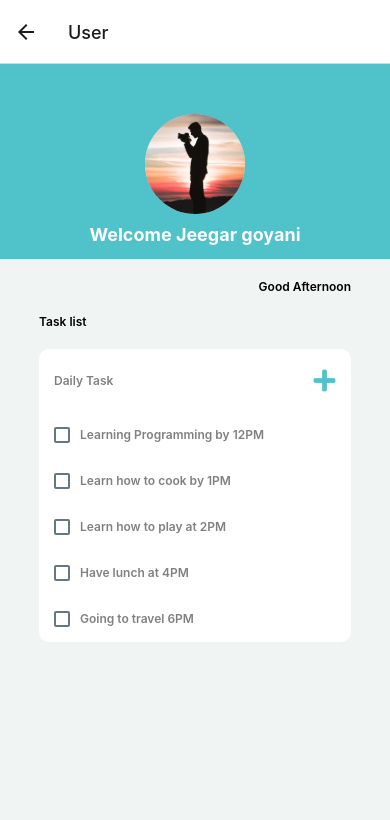
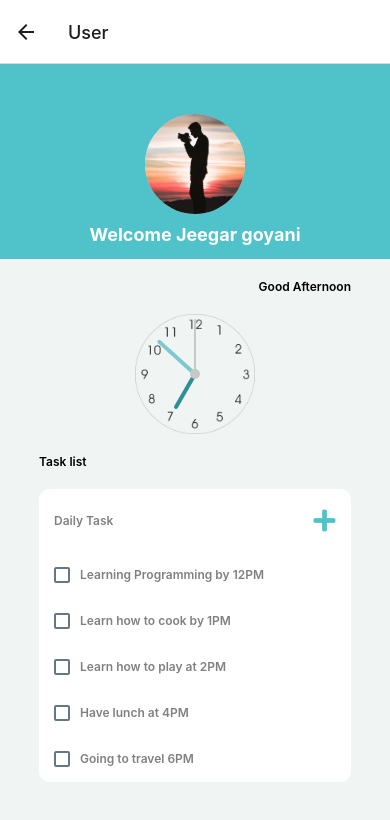
Before and after one commit to AntonMiranovich/Mobile-to-do, a React Native app in the folder JWT-Mobile/: screen /User in a window 390 px wide. Shown: the top 820 px of the page. Built offline with nearby package versions, Linux system fonts and the light colour scheme.

Commit message:
add clock

```diff
--- /dev/null
+++ b/JWT-Mobile/src/components/Clock/Clock.js
@@ -0,0 +1,39 @@
+import { View, ImageBackground } from 'react-native'
+import styles from './style'
+import { useEffect, useState } from 'react'
+import img from '../../../assets/clock.png'
+
+export default function Clock() {
+	const [date, setDate] = useState()
+
+	useEffect(() => {
+		setInterval(() => {
+			setDate(new Date())
+		}, 1000)
+	}, [date])
+
+	return (
+		<View style={styles.container}>
+			<View style={styles.clock}>
+				<ImageBackground source={img} resizeMode="cover" style={styles.image}>
+					<View style={styles.center} />
+					<View style={[styles.hour, {
+						transform: [{ rotateZ: `${new Date().getHours() * 30}deg` }],
+					}]}>
+						<View style={styles.hr}></View>
+					</View>
+					<View style={[styles.min, {
+						transform: [{ rotateZ: `${new Date().getMinutes() * 6}deg` }],
+					}]}>
+						<View style={styles.mn}></View>
+					</View>
+					<View style={[styles.sec, {
+						transform: [{ rotateZ: `${new Date().getSeconds() * 6}deg` }],
+					}]}>
+						<View style={styles.sc}></View>
+					</View>
+				</ImageBackground>
+			</View >
+		</View >
+	)
+}
--- /dev/null
+++ b/JWT-Mobile/src/components/Clock/style.js
@@ -0,0 +1,70 @@
+import { StyleSheet } from 'react-native'
+
+const styles = StyleSheet.create({
+    clock: {
+        width: 120,
+        height: 120,
+        justifyContent: 'center',
+        alignItems: 'center',
+        position: 'relative',
+        zIndex: 1
+    },
+    center: {
+        width: 10,
+        height: 10,
+        backgroundColor: '#C8C8C8',
+        position: 'absolute',
+        zIndex: 100,
+        left:55,
+        top:55,
+        borderRadius:100
+    },
+    image: {
+        width: 120,
+        height: 120,
+    },
+    hour: {
+        width: 120,
+        height: 120,
+        alignItems: 'center',
+        position: 'absolute'
+    },
+    min: {
+        width: 120,
+        height: 120,
+        alignItems: 'center',
+        position: 'absolute'
+    },
+    sec: {
+        width: 120,
+        height: 120,
+        alignItems: 'center',
+        position: 'absolute'
+    },
+    hr: {
+        width: 4,
+        height: 40,
+        backgroundColor: '#2E8F95',
+        top: 20,
+        borderRadius: 10,
+        zIndex: 5,
+    },
+    mn: {
+        width: 4,
+        height: 50,
+        backgroundColor: '#7DC9CE',
+        top: 10,
+        borderRadius: 10,
+        zIndex: 6
+    },
+    sc: {
+        width: 2,
+        height: 55,
+        backgroundColor: '#C8C8C8',
+        top: 5,
+        borderRadius: 10,
+        zIndex: 6
+    }
+})
+
+export default styles
--- a/JWT-Mobile/src/screen/User/User.js
+++ b/JWT-Mobile/src/screen/User/User.js
@@ -1,6 +1,7 @@
 import React, { useState } from 'react';
 import { Image, Text, View, Pressable, CheckBox, Alert, Modal, TextInput } from 'react-native'
 import styles from './style'
+import Clock from '../../components/Clock/Clock'
 
 export default function User() {
     const [date, setData] = useState([
@@ -89,6 +90,9 @@ export default function User() {
             </View>
 
             <View style={styles.wrapperTextGood}><Text style={styles.textGood}>Good Afternoon</Text></View>
+
+            <Clock />
+
             <View style={styles.wrapperTextList}><Text style={styles.textList}>Task list</Text></View>
 
             <View style={styles.wrapperTask}>
```
Also changed, not shown: JWT-Mobile/assets/clock.png (added), JWT-Mobile/src/screen/ToDo/Todo.js (deleted).
